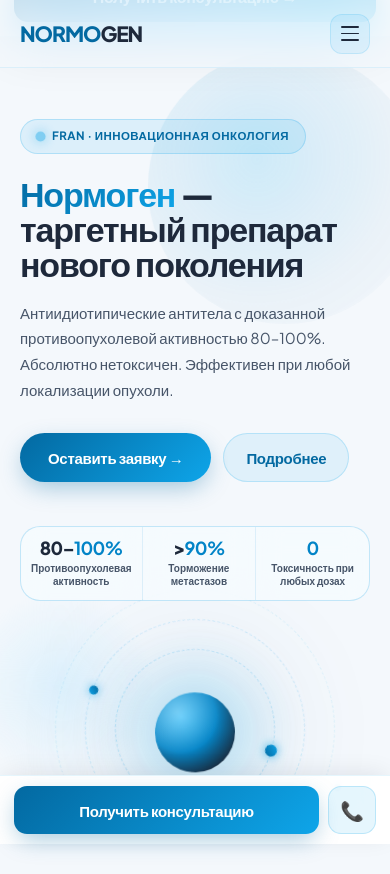
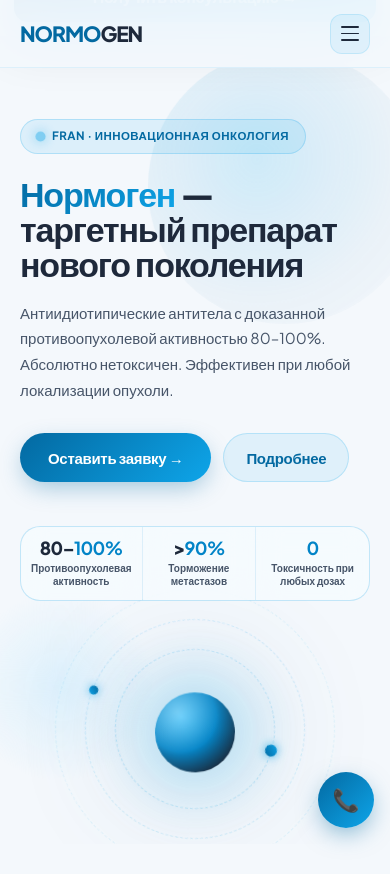
Before and after one commit to theonlyalibek/normogen, a plain HTML site: page index.html in a window 390 px wide. Shown: the top 874 px of the page. Drawn offline with Linux system fonts and the light colour scheme.

Commit message:
Update index.html

```diff
--- a/index.html
+++ b/index.html
@@ -50,7 +50,7 @@ nav{
   height:var(--nav-h);
   display:flex;align-items:center;justify-content:space-between;
   padding:0 var(--pad);
-  background:rgba(244,248,252,.8);
+  background:rgba(244,248,252,.95);
   backdrop-filter:blur(24px) saturate(180%);-webkit-backdrop-filter:blur(24px) saturate(180%);
   border-bottom:1px solid rgba(14,165,233,.1);
   transition:background .3s,box-shadow .3s;
@@ -92,7 +92,7 @@ nav.scrolled{background:rgba(255,255,255,.96);box-shadow:0 1px 0 rgba(14,165,233
 .lbl::before{content:'';width:22px;height:2px;background:var(--b2);border-radius:99px;flex-shrink:0}
 h2.ttl{font-weight:800;letter-spacing:-.033em;line-height:1.07;color:var(--txd);margin-bottom:12px;font-size:clamp(28px,3.5vw,48px)}
 .sub{font-size:clamp(15px,1.4vw,17px);color:var(--tx);line-height:1.72;max-width:520px}
-.sec{padding:clamp(56px,8vw,112px) 0}
+.sec{padding:clamp(56px,8vw,112px) 0;background:var(--bg)}
 
 /* Buttons */
 .btn{display:inline-flex;align-items:center;justify-content:center;gap:7px;padding:14px 28px;border-radius:99px;font-size:15px;font-weight:700;letter-spacing:-.02em;color:#fff;background:linear-gradient(135deg,var(--b1),var(--b3));box-shadow:0 8px 24px -4px rgba(3,105,161,.38);transition:transform .18s,box-shadow .2s;white-space:nowrap;border:none;cursor:pointer;-webkit-appearance:none}
@@ -116,6 +116,7 @@ h2.ttl{font-weight:800;letter-spacing:-.033em;line-height:1.07;color:var(--txd);
   padding-top:var(--nav-h);
   display:flex;align-items:center;
   position:relative;overflow:hidden;
+  background:var(--bg);
 }
 .hero-wrap{
   max-width:var(--max);margin:0 auto;padding:0 var(--pad);
@@ -453,16 +454,13 @@ h2.ttl{font-weight:800;letter-spacing:-.033em;line-height:1.07;color:var(--txd);
    MOBILE CTA BAR
 ════════════════════════════════════════════════════════════════ */
 .mob-bar{
-  display:flex;position:fixed;bottom:0;left:0;right:0;z-index:150;
-  padding:10px 14px calc(10px + env(safe-area-inset-bottom));
-  background:rgba(255,255,255,.93);backdrop-filter:blur(20px);-webkit-backdrop-filter:blur(20px);
-  border-top:1px solid rgba(14,165,233,.1);box-shadow:0 -4px 24px -4px rgba(15,23,42,.1);
+  display:flex;position:fixed;bottom:calc(16px + env(safe-area-inset-bottom));right:16px;z-index:150;
   gap:9px;transition:transform .4s;
+  flex-direction:column;align-items:flex-end;
 }
-.mob-bar.hidden{transform:translateY(120%)}
-.mob-bar .btn{flex:1;padding:13px;font-size:15px;border-radius:13px}
-.mob-ph{flex:0 0 48px;height:48px;border-radius:13px;display:flex;align-items:center;justify-content:center;background:rgba(14,165,233,.1);border:1.5px solid rgba(14,165,233,.2);font-size:19px;transition:background .2s}
-.mob-ph:hover,.mob-ph:active{background:rgba(14,165,233,.2)}
+.mob-bar.hidden{transform:translateY(200%)}
+.mob-ph{width:56px;height:56px;border-radius:50%;display:flex;align-items:center;justify-content:center;background:linear-gradient(135deg,var(--b1),var(--b3));box-shadow:0 8px 24px -4px rgba(3,105,161,.5);font-size:22px;transition:transform .2s}
+.mob-ph:hover,.mob-ph:active{transform:scale(1.08)}
 
 /* ════════════════════════════════════════════════════════════════
    TOAST
@@ -794,7 +792,7 @@ h2.ttl{font-weight:800;letter-spacing:-.033em;line-height:1.07;color:var(--txd);
 </div>
 
 <!-- ══ CONTACT FORM ══ -->
-<section id="form" style="padding-bottom:clamp(56px,8vw,100px)">
+<section id="form" style="padding-bottom:clamp(56px,8vw,100px);background:var(--bg)">
   <div class="form-wrap">
     <div class="form-card rv">
       <div class="form-hdr">
@@ -905,7 +903,6 @@ h2.ttl{font-weight:800;letter-spacing:-.033em;line-height:1.07;color:var(--txd);
 
 <!-- Mobile CTA bar -->
 <div class="mob-bar" id="mobBar">
-  <button class="btn" onclick="goTo('#form')">Получить консультацию</button>
   <a class="mob-ph" href="tel:+77017235040" aria-label="Позвонить">📞</a>
 </div>
 
```
